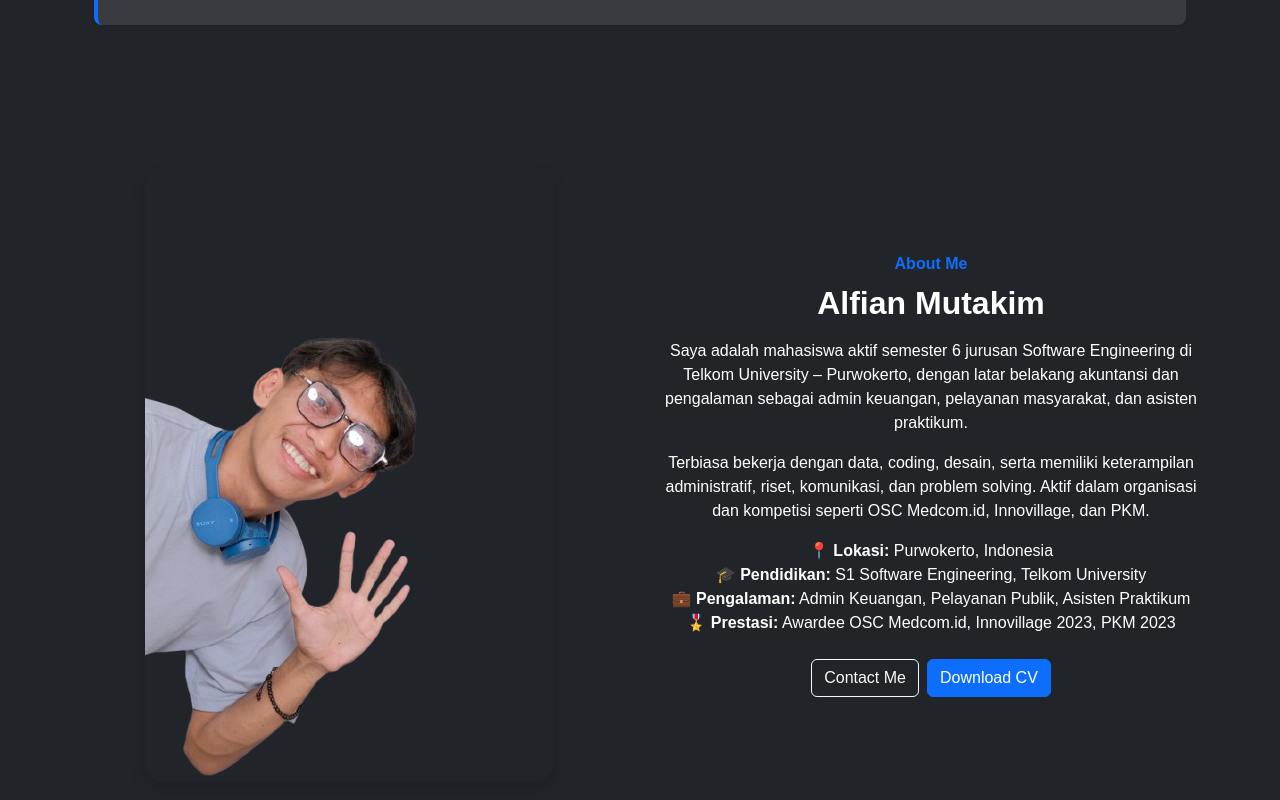
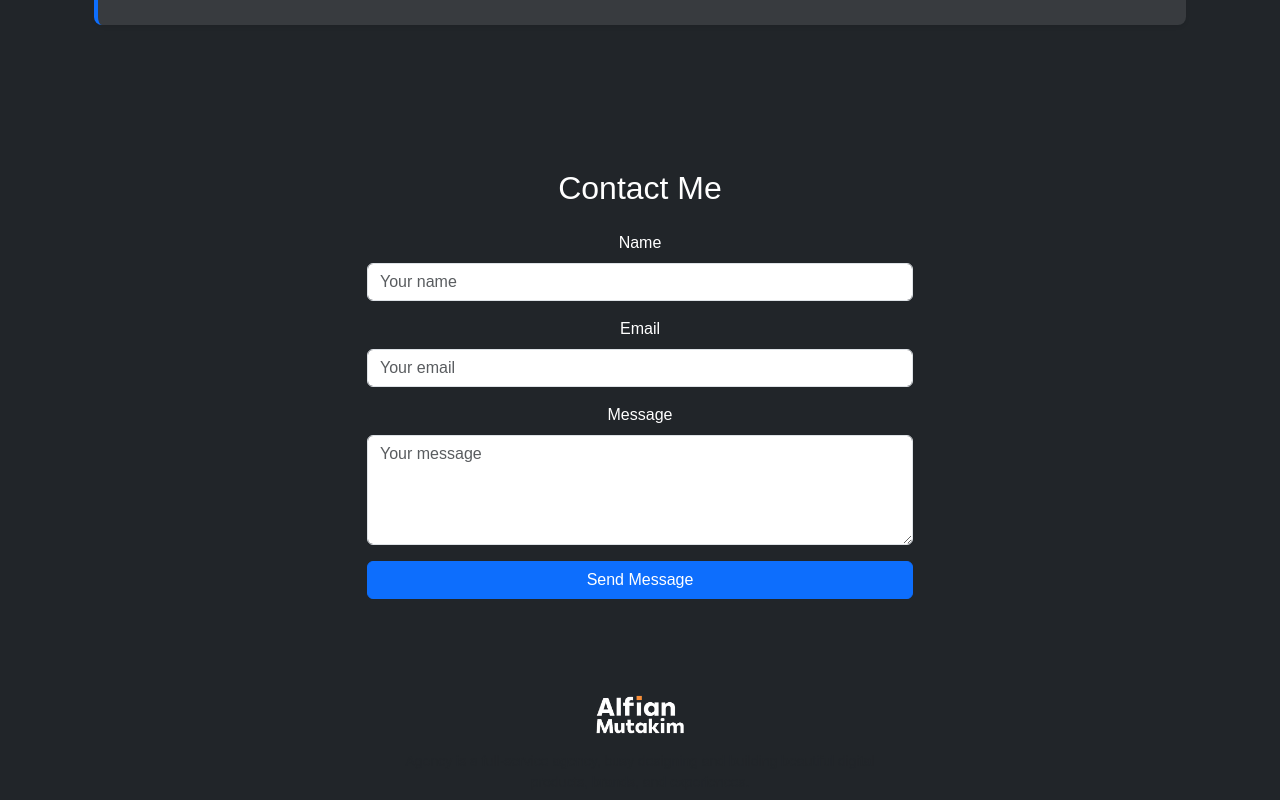
Before and after one commit to alfianmutaqin01/my-portfolio, a React (Vite) app: page / in a window 1280 px wide. Shown: the part 4200-5000 px from the top of the page. Built offline with nearby package versions, Linux system fonts and the light colour scheme.

Commit message:
refactor: remove About component and update App structure

```diff
--- a/src/App.jsx
+++ b/src/App.jsx
@@ -6,7 +6,6 @@ import { BrowserRouter as Router, Routes, Route } from "react-router-dom";
 
 import Navbar from "./components/Navbar";
 import Hero from "./components/Hero";
-import About from "./components/About";
 import Contact from "./components/Contact";
 import Footer from "./components/Footer";
 import Skill from "./pages/Skill";
@@ -36,7 +35,6 @@ function App() {
           element={
             <>
               <Hero />
-              <About />
               <Contact />
             </>
           }
--- a/src/components/About.jsx
+++ /dev/null
@@ -1,37 +0,0 @@
-import profileImg from '../assets/profile2.png';
-
-function About() {
-  return (
-    <section id="about" className="py-5 bg-dark text-white">
-      <div className="container">
-        <div className="row align-items-center g-5">
-            {/* Image Side */}
-          <div className="col-md-6 text-center" data-aos="fade-left">
-            <img src={profileImg} alt="Alfian Mutakim" className="img-fluid rounded-4 shadow" style={{ maxWidth: '80%' }} />
-          </div>
-          {/* Text Side */}
-          <div className="col-md-6" data-aos="fade-right">
-            <p className="text-primary fw-semibold mb-2">About Me</p>
-            <h2 className="fw-bold mb-3">Alfian Mutakim</h2>
-            <p className="mb-3">
-              Saya adalah mahasiswa aktif semester 6 jurusan Software Engineering di Telkom University – Purwokerto, dengan latar belakang akuntansi dan pengalaman sebagai admin keuangan, pelayanan masyarakat, dan asisten praktikum.
-            </p>
-            <p className="mb-3">
-              Terbiasa bekerja dengan data, coding, desain, serta memiliki keterampilan administratif, riset, komunikasi, dan problem solving. Aktif dalam organisasi dan kompetisi seperti OSC Medcom.id, Innovillage, dan PKM.
-            </p>
-            <ul className="list-unstyled mb-4">
-              <li><strong>📍 Lokasi:</strong> Purwokerto, Indonesia</li>
-              <li><strong>🎓 Pendidikan:</strong> S1 Software Engineering, Telkom University</li>
-              <li><strong>💼 Pengalaman:</strong> Admin Keuangan, Pelayanan Publik, Asisten Praktikum</li>
-              <li><strong>🎖️ Prestasi:</strong> Awardee OSC Medcom.id, Innovillage 2023, PKM 2023</li>
-            </ul>
-            <a href="#contact" className="btn btn-outline-light me-2">Contact Me</a>
-            <a href="/cv-alfian.pdf" className="btn btn-primary" download>Download CV</a>
-          </div>
-        </div>
-      </div>
-    </section>
-  );
-}
-
-export default About;
```
